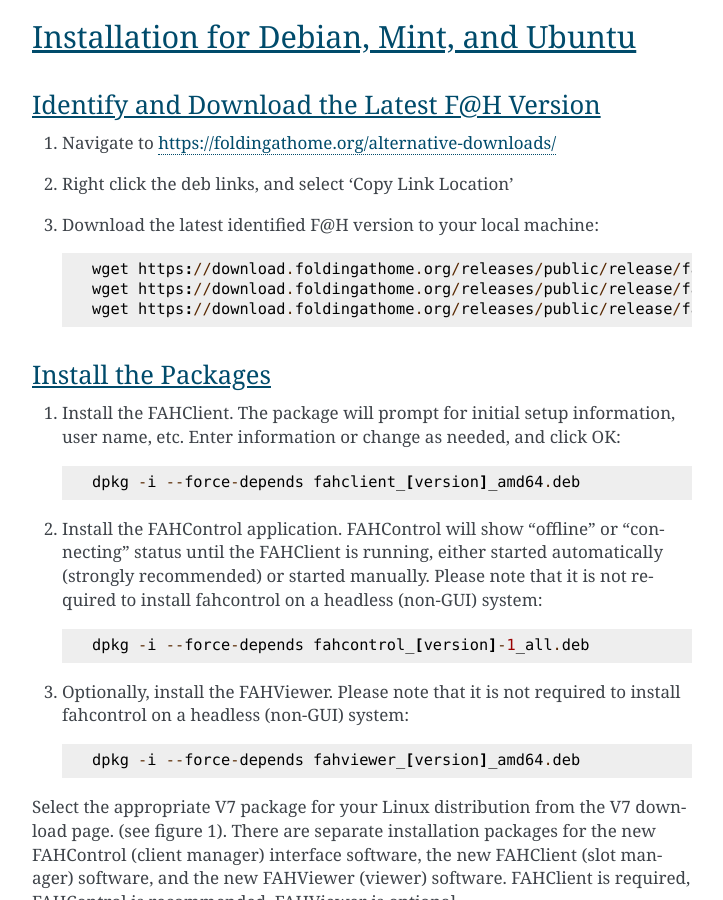
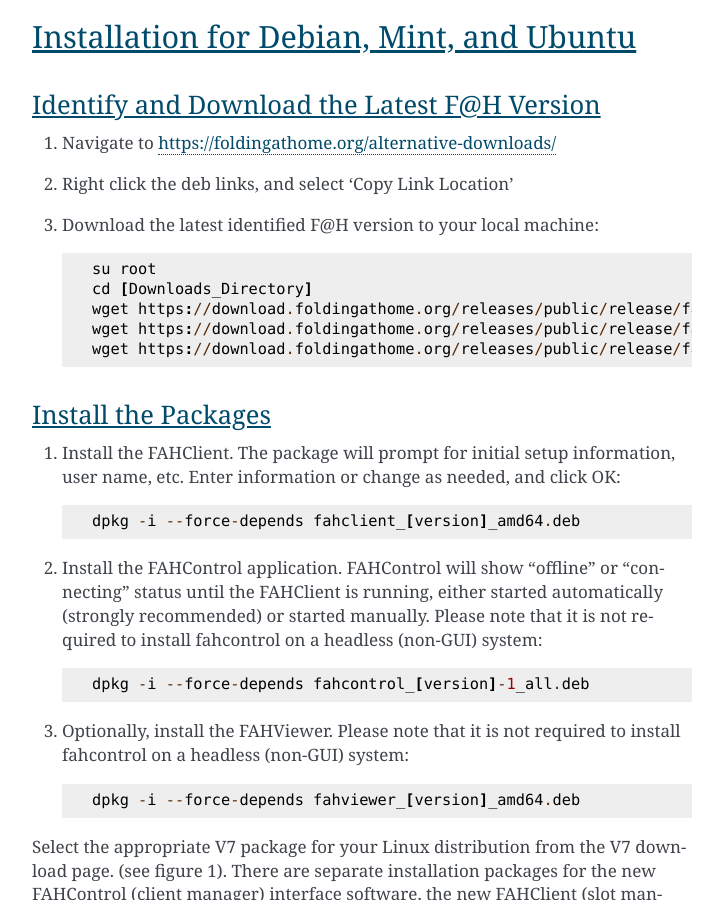
Before and after one commit to FoldingCommunity/fah-client-documentation, a Sphinx documentation site: the page built from docs/source/linux/gui_based_installation_linux.rst, in a window 1280 px wide and 900 px high, scrolled down 563 px. Shown: the whole window, without its empty margins (388-1111 px from the left). Built offline with Sphinx 7.4.7, drawn with Linux system fonts in a browser that asks for light colours.

Commit message:
Updated gui_based_installation_linux.rst

```diff
--- a/docs/source/linux/gui_based_installation_linux.rst
+++ b/docs/source/linux/gui_based_installation_linux.rst
@@ -27,6 +27,8 @@
 #. Right click the deb links, and select 'Copy Link Location'
 #. Download the latest identified F@H version to your local machine::
 
+	su root
+        cd [Downloads_Directory]
         wget https://download.foldingathome.org/releases/public/release/fahclient/debian-stable-64bit/[version]/fahclient_[version]_amd64.deb
         wget https://download.foldingathome.org/releases/public/release/fahcontrol/debian-stable-64bit/[version]/fahcontrol_[version]-1_all.deb
         wget https://download.foldingathome.org/releases/public/release/fahviewer/debian-stable-64bit/[version]/fahviewer_[version]_amd64.deb
```
